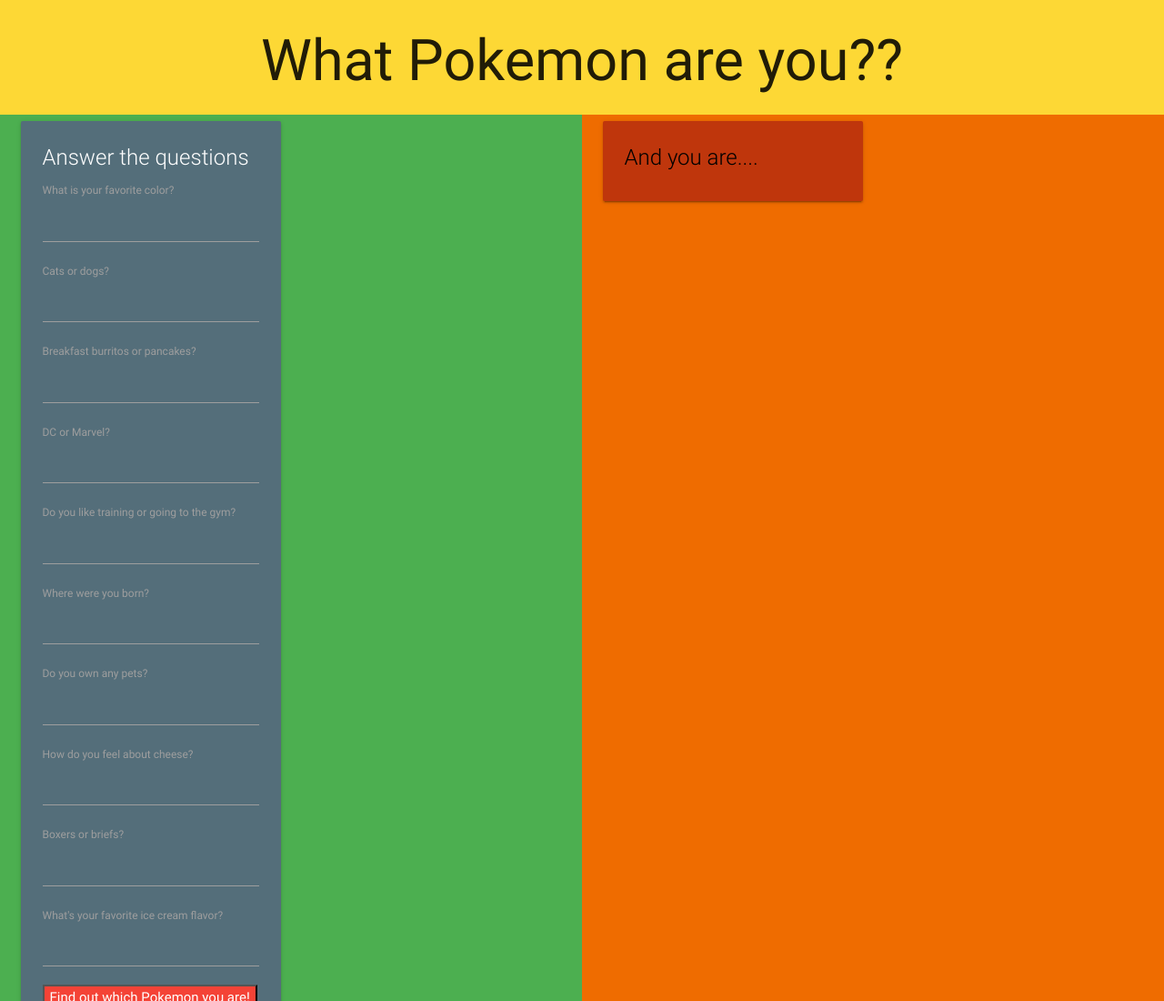
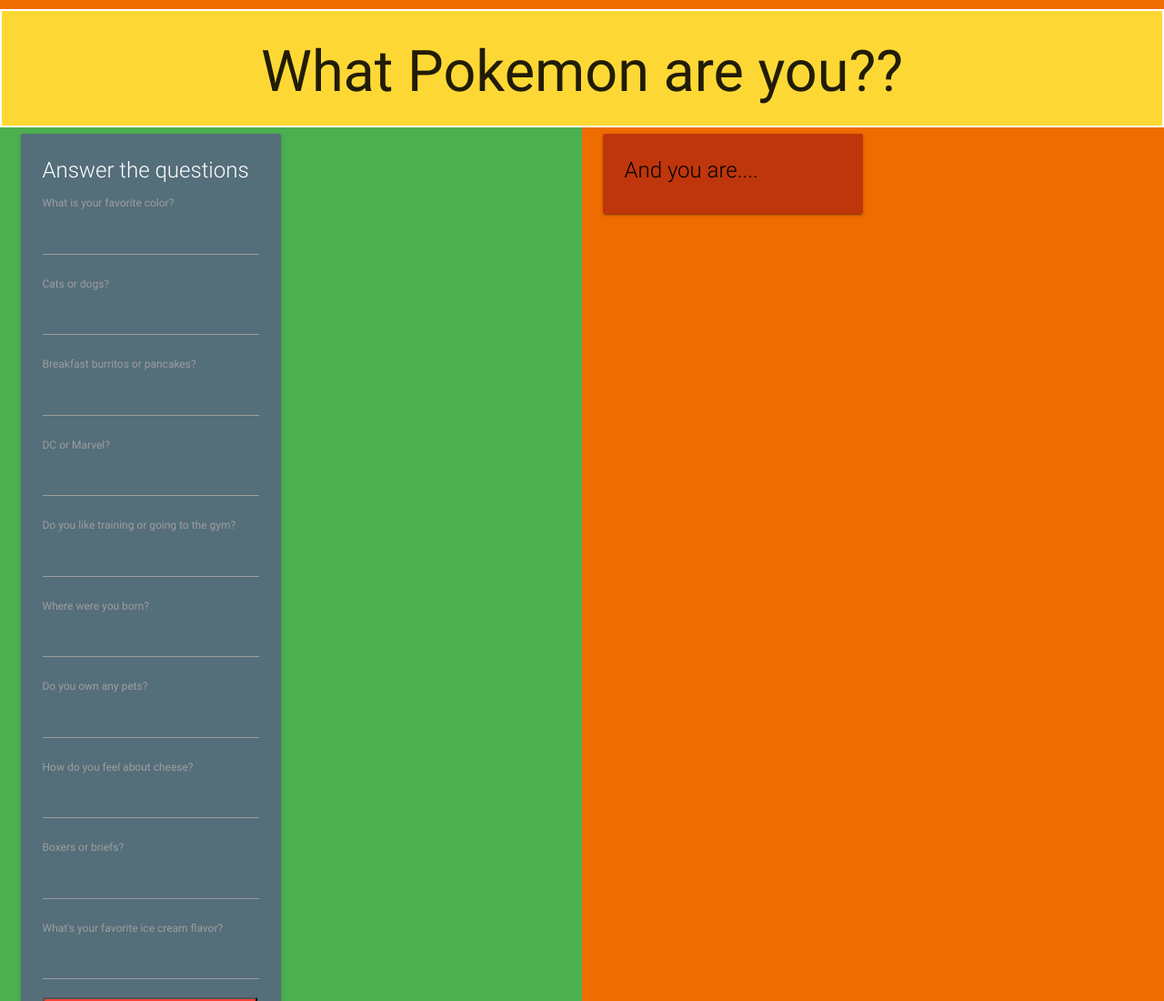
Before and after one commit to LeoMcclung/unit-1-hackathon, a plain HTML site: page index.html in a window 1280 px wide. Shown: the top 1100 px of the page at 91% size. Drawn offline with nearby package versions, Linux system fonts and the light colour scheme.

```diff
--- a/index.html
+++ b/index.html
@@ -4,13 +4,14 @@
 <head>
   <meta charset="utf-8">
   <link rel="stylesheet" href="https://cdnjs.cloudflare.com/ajax/libs/materialize/0.100.2/css/materialize.min.css">
+  <link rel="stylesheet" href="style.css">
   <title>PokeQuiz</title>
 </head>
 
 <body class="orange darken-3">
   <header>
     <div class="row">
-      <div class="col s12 yellow darken-1">
+      <div class="col s12 yellow darken-1 border-1">
         <h1 class="center-align">What Pokemon are you??</h1>
       </div>
       <div class="col s6 green">
--- a/style.css
+++ b/style.css
@@ -1,4 +1,4 @@
-/* .col {
-    border: 2em solid white;
+ .border-1 {
+    border: 2px solid white;
     margin-top:10px;
-} */
+}
```
